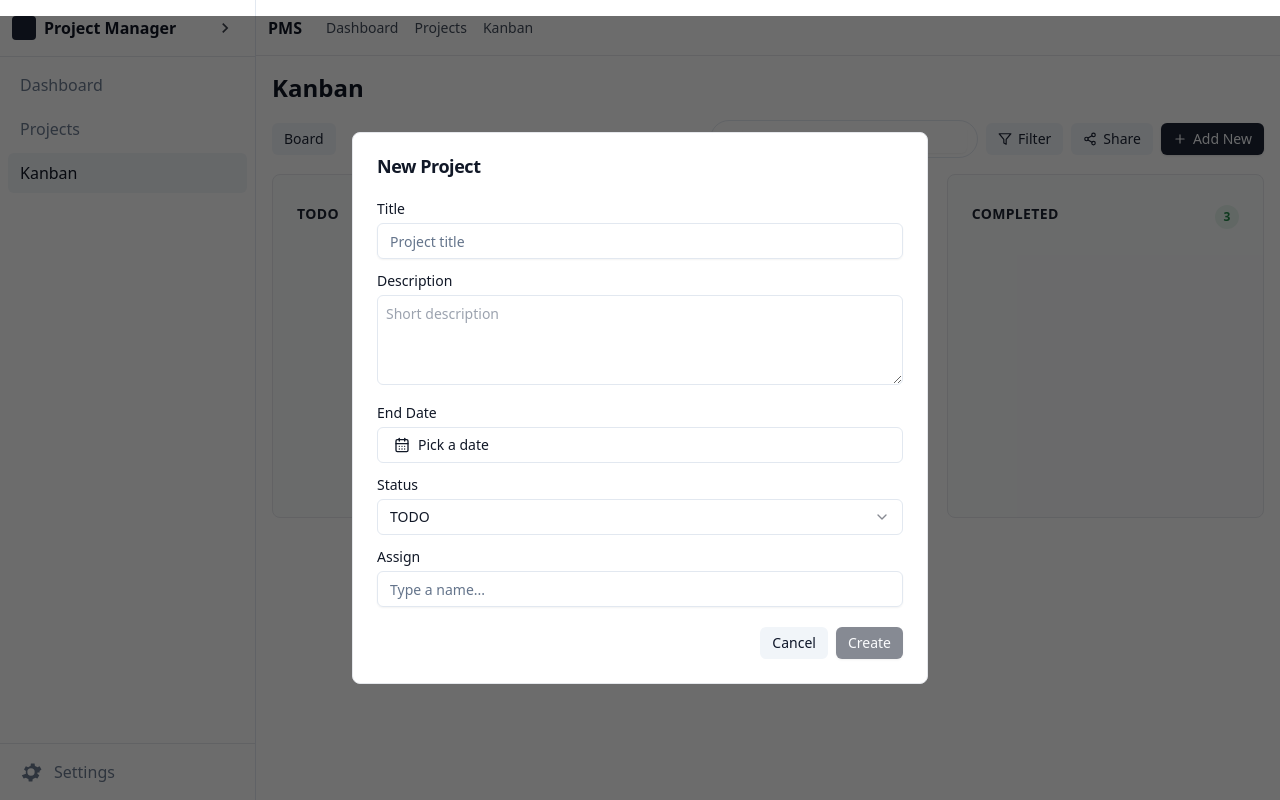
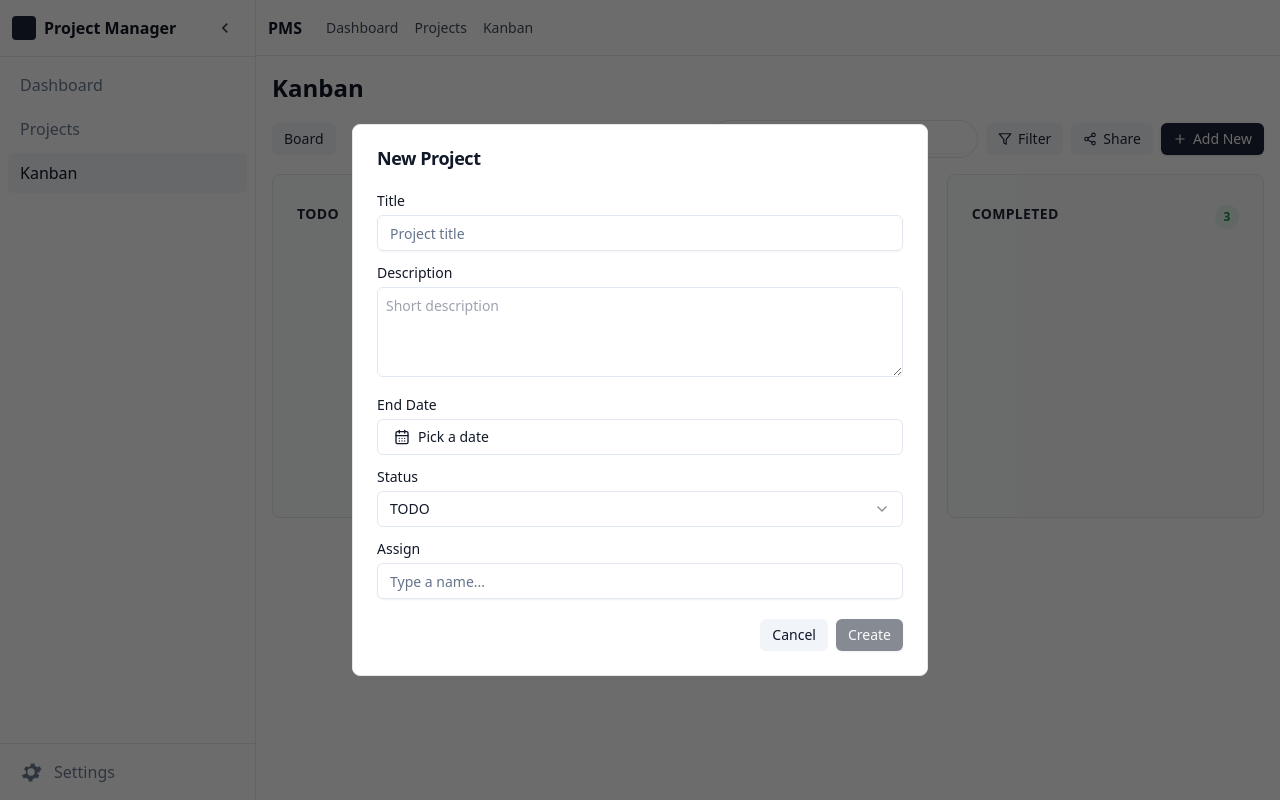
Before and after one commit to yagmurcicekdagi/project_management_system, a React (Vite) app in the folder frontend/: page /kanban in a window 1280 px wide. Both pictures are taken after typing "Sample" into the empty fields and a click on the button "Add New". Built offline with nearby package versions, Linux system fonts and the light colour scheme.

Commit message:
fix: navbar not being covered by the modal

```diff
--- a/frontend/index.html
+++ b/frontend/index.html
@@ -4,8 +4,17 @@
     <meta charset="UTF-8" />
     <meta name="viewport" content="width=device-width, initial-scale=1.0" />
     <title>Project Management System</title>
+    <style>
+      html,
+      body,
+      #root {
+        margin: 0;
+        padding: 0;
+        height: 100%;
+      }
+    </style>
   </head>
-  <body>
+  <body class="m-0 p-0">
     <div id="root"></div>
     <script type="module" src="/src/main.jsx"></script>
   </body>
--- a/frontend/src/components/Sidebar.jsx
+++ b/frontend/src/components/Sidebar.jsx
@@ -61,15 +61,16 @@ export function Sidebar({
   return (
     <aside
       className={cn(
-        "fixed inset-y-0 left-0 z-40 border-r bg-background",
+        "fixed inset-y-0 left-0 z-40 border-r bg-background transition-[width] duration-100 ease-in-out",
         width,
         className,
       )}
     >
       <div className="flex h-full flex-col">
+        {/* Header */}
         <div className="flex h-14 items-center justify-between px-3">
           <div className="flex items-center gap-2 overflow-hidden">
-            {collapsed ? null : logo}
+            {!collapsed && logo}
             {!collapsed && (
               <span className="font-semibold truncate">Project Manager</span>
             )}
@@ -79,8 +80,10 @@ export function Sidebar({
             size="icon"
             onClick={() => onCollapseChange(!collapsed)}
             aria-label={collapsed ? "Expand sidebar" : "Collapse sidebar"}
+            className="shrink-0 ml-auto"
           >
             {collapsed ? (
+              // Hamburger — click to EXPAND
               <svg
                 width="22"
                 height="22"
@@ -93,6 +96,7 @@ export function Sidebar({
                 />
               </svg>
             ) : (
+              // Left chevron — click to COLLAPSE
               <svg
                 width="20"
                 height="20"
@@ -101,13 +105,16 @@ export function Sidebar({
               >
                 <path
                   fill="currentColor"
-                  d="M8.59 16.59L10 18l6-6l-6-6l-1.41 1.41L13.17 12z"
+                  d="M15.41 16.59L14 18l-6-6l6-6l1.41 1.41L10.83 12z"
                 />
               </svg>
             )}
           </Button>
         </div>
+
         <Separator />
+
+        {/* Nav */}
         <nav className="flex-1 overflow-y-auto p-2">
           <ul className="space-y-1">
             {items.map((item) => (
@@ -121,7 +128,10 @@ export function Sidebar({
             ))}
           </ul>
         </nav>
+
         <Separator />
+
+        {/* Footer */}
         <div className="p-2 mt-auto">
           {footer ? (
             footer
@@ -129,7 +139,7 @@ export function Sidebar({
             <button
               type="button"
               className={cn(
-                "w-full flex items-center gap-3 px-3 py-2 rounded-md text-muted-foreground hover:text-foreground hover:bg-muted",
+                "w-full flex items-center gap-3 px-3 py-2 rounded-md text-muted-foreground hover:text-foreground hover:bg-muted transition-colors",
                 collapsed && "justify-center",
               )}
             >
@@ -148,6 +158,96 @@ export function Sidebar({
       </div>
     </aside>
   );
+  //   return (
+  //     <aside
+  //       className={cn(
+  //         "fixed inset-y-0 left-0 z-40 border-r bg-background",
+  //         width,
+  //         className,
+  //       )}
+  //     >
+  //       <div className="flex h-full flex-col">
+  //         <div className="flex h-14 items-center justify-between px-3">
+  //           <div className="flex items-center gap-2 overflow-hidden">
+  //             {collapsed ? null : logo}
+  //             {!collapsed && (
+  //               <span className="font-semibold truncate">Project Manager</span>
+  //             )}
+  //           </div>
+  //           <Button
+  //             variant="ghost"
+  //             size="icon"
+  //             onClick={() => onCollapseChange(!collapsed)}
+  //             aria-label={collapsed ? "Expand sidebar" : "Collapse sidebar"}
+  //           >
+  //             {collapsed ? (
+  //               <svg
+  //                 width="22"
+  //                 height="22"
+  //                 viewBox="0 0 24 24"
+  //                 className="opacity-80"
+  //               >
+  //                 <path
+  //                   fill="currentColor"
+  //                   d="M3 6h18v2H3zm0 5h18v2H3zm0 5h18v2H3z"
+  //                 />
+  //               </svg>
+  //             ) : (
+  //               <svg
+  //                 width="20"
+  //                 height="20"
+  //                 viewBox="0 0 24 24"
+  //                 className="opacity-80"
+  //               >
+  //                 <path
+  //                   fill="currentColor"
+  //                   d="M8.59 16.59L10 18l6-6l-6-6l-1.41 1.41L13.17 12z"
+  //                 />
+  //               </svg>
+  //             )}
+  //           </Button>
+  //         </div>
+  //         <Separator />
+  //         <nav className="flex-1 overflow-y-auto p-2">
+  //           <ul className="space-y-1">
+  //             {items.map((item) => (
+  //               <li key={item.to}>
+  //                 <SidebarItem
+  //                   item={item}
+  //                   collapsed={collapsed}
+  //                   active={location.pathname === item.to}
+  //                 />
+  //               </li>
+  //             ))}
+  //           </ul>
+  //         </nav>
+  //         <Separator />
+  //         <div className="p-2 mt-auto">
+  //           {footer ? (
+  //             footer
+  //           ) : (
+  //             <button
+  //               type="button"
+  //               className={cn(
+  //                 "w-full flex items-center gap-3 px-3 py-2 rounded-md text-muted-foreground hover:text-foreground hover:bg-muted",
+  //                 collapsed && "justify-center",
+  //               )}
+  //             >
+  //               <span className="shrink-0">
+  //                 <svg width="22" height="22" viewBox="0 0 24 24">
+  //                   <path
+  //                     fill="currentColor"
+  //                     d="M12 8a4 4 0 1 1 0 8a4 4 0 0 1 0-8m9.44 4.5c0-.52-.05-1.03-.14-1.53l2.12-1.65l-2-3.46l-2.49 1a8.43 8.43 0 0 0-2.65-1.53l-.38-2.65h-4l-.38 2.65a8.43 8.43 0 0 0-2.65 1.53l-2.49-1l-2 3.46l2.12 1.65c-.09.5-.14 1.01-.14 1.53s.05 1.03.14 1.53L2 15.68l2 3.46l2.49-1c.78.63 1.68 1.14 2.65 1.53l.38 2.65h4l.38-2.65c.97-.39 1.87-.9 2.65-1.53l2.49 1l2-3.46l-2.12-1.65c.09-.5.14-1.01.14-1.53"
+  //                   />
+  //                 </svg>
+  //               </span>
+  //               {!collapsed && <span>Settings</span>}
+  //             </button>
+  //           )}
+  //         </div>
+  //       </div>
+  //     </aside>
+  //   );
+  // }
 }
-
 export default Sidebar;
--- a/frontend/src/components/ui/popover.jsx
+++ b/frontend/src/components/ui/popover.jsx
@@ -14,7 +14,7 @@ const PopoverContent = React.forwardRef(
         align={align}
         sideOffset={sideOffset}
         className={cn(
-          "z-[1001] w-auto rounded-md border bg-popover p-2 text-popover-foreground shadow-md outline-none",
+          "z-[1300] w-auto rounded-md border bg-popover p-2 text-popover-foreground shadow-md outline-none",
           "data-[state=open]:animate-in data-[state=closed]:animate-out data-[state=closed]:fade-out-0 data-[state=open]:fade-in-0 data-[state=closed]:zoom-out-95 data-[state=open]:zoom-in-95 data-[side=bottom]:slide-in-from-top-2 data-[side=left]:slide-in-from-right-2 data-[side=right]:slide-in-from-left-2 data-[side=top]:slide-in-from-bottom-2",
           className,
         )}
--- a/frontend/src/components/ui/select.jsx
+++ b/frontend/src/components/ui/select.jsx
@@ -32,7 +32,7 @@ const SelectContent = React.forwardRef(
       <SelectPrimitive.Content
         ref={ref}
         className={cn(
-          "z-[1001] min-w-[8rem] overflow-hidden rounded-md border bg-popover text-popover-foreground shadow-md",
+          "z-[1300] min-w-[8rem] overflow-hidden rounded-md border bg-popover text-popover-foreground shadow-md",
           "data-[state=open]:animate-in data-[state=closed]:animate-out data-[state=closed]:fade-out-0 data-[state=open]:fade-in-0 data-[state=closed]:zoom-out-95 data-[state=open]:zoom-in-95 data-[side=bottom]:slide-in-from-top-2 data-[side=left]:slide-in-from-right-2 data-[side=right]:slide-in-from-left-2 data-[side=top]:slide-in-from-bottom-2",
           className,
         )}
--- a/frontend/src/index.css
+++ b/frontend/src/index.css
@@ -1,6 +1,14 @@
 @tailwind base;
 @tailwind components;
 @tailwind utilities;
+
+html,
+body,
+#root {
+  margin: 0;
+  padding: 0;
+  height: 100%;
+}
 
 @layer base {
   :root {
@@ -52,8 +60,6 @@
     @apply border-border;
   }
   body {
-    @apply bg-background text-foreground;
+    @apply m-0 bg-background text-foreground;
   }
 }
-
-html, body, #root { height: 100%; }
--- a/frontend/src/main.jsx
+++ b/frontend/src/main.jsx
@@ -3,6 +3,7 @@ import { createRoot } from 'react-dom/client'
 import { BrowserRouter } from 'react-router-dom'
 import App from './App'
 import './index.css'
+import 'sonner/dist/styles.css'
 
 createRoot(document.getElementById('root')).render(
   <React.StrictMode>
--- a/frontend/src/pages/Kanban.jsx
+++ b/frontend/src/pages/Kanban.jsx
@@ -1,4 +1,5 @@
 import React from "react";
+import { createPortal } from "react-dom";
 import {
   DndContext,
   DragOverlay,
@@ -268,9 +269,10 @@ export default function Kanban() {
         onDragStart={handleDragStart}
         onDragEnd={handleDragEnd}
       >
-        {showCreate && (
+        {showCreate &&
+          createPortal(
             <div
-            className="fixed inset-0 z-[999] flex items-center justify-center bg-neutral-950/60 p-4"
+              className="fixed inset-0 z-[1200] flex items-center justify-center bg-neutral-950/60 p-4"
               onClick={() => {
                 setShowCreate(false);
               }}
@@ -397,7 +399,8 @@ export default function Kanban() {
                   </CardContent>
                 </Card>
               </div>
-          </div>
+            </div>,
+            document.body,
           )}
         <div className="grid grid-cols-1 gap-5 md:grid-cols-3">
           {STATUSES.map((col) => {
@@ -431,6 +434,13 @@ export default function Kanban() {
 function Column({ id, title, items, total = 0 }) {
   // Make the entire column a droppable area
   const { setNodeRef } = useDroppable({ id });
+  let badgeToneClass = "bg-gray-500/10 text-gray-700 dark:text-gray-300";
+  if (title === "COMPLETED") {
+    badgeToneClass = "bg-green-600/10 text-green-700 dark:text-green-300";
+  } else if (title === "IN_PROGRESS") {
+    badgeToneClass = "bg-yellow-500/20 text-yellow-700 dark:text-yellow-300";
+  }
+
   return (
     <Card className="bg-muted/30">
       <CardHeader className="flex flex-row items-center justify-between">
@@ -440,11 +450,7 @@ function Column({ id, title, items, total = 0 }) {
         <span
           className={
             "inline-flex h-6 min-w-[1.5rem] items-center justify-center rounded-full px-2 text-xs font-semibold " +
-            (title === "COMPLETED"
-              ? "bg-green-600/10 text-green-700 dark:text-green-300"
-              : title === "IN_PROGRESS"
-                ? "bg-yellow-500/20 text-yellow-700 dark:text-yellow-300"
-                : "bg-gray-500/10 text-gray-700 dark:text-gray-300")
+            badgeToneClass
           }
         >
           {total}
```
Lines whose indentation alone changed are shown as unchanged.
